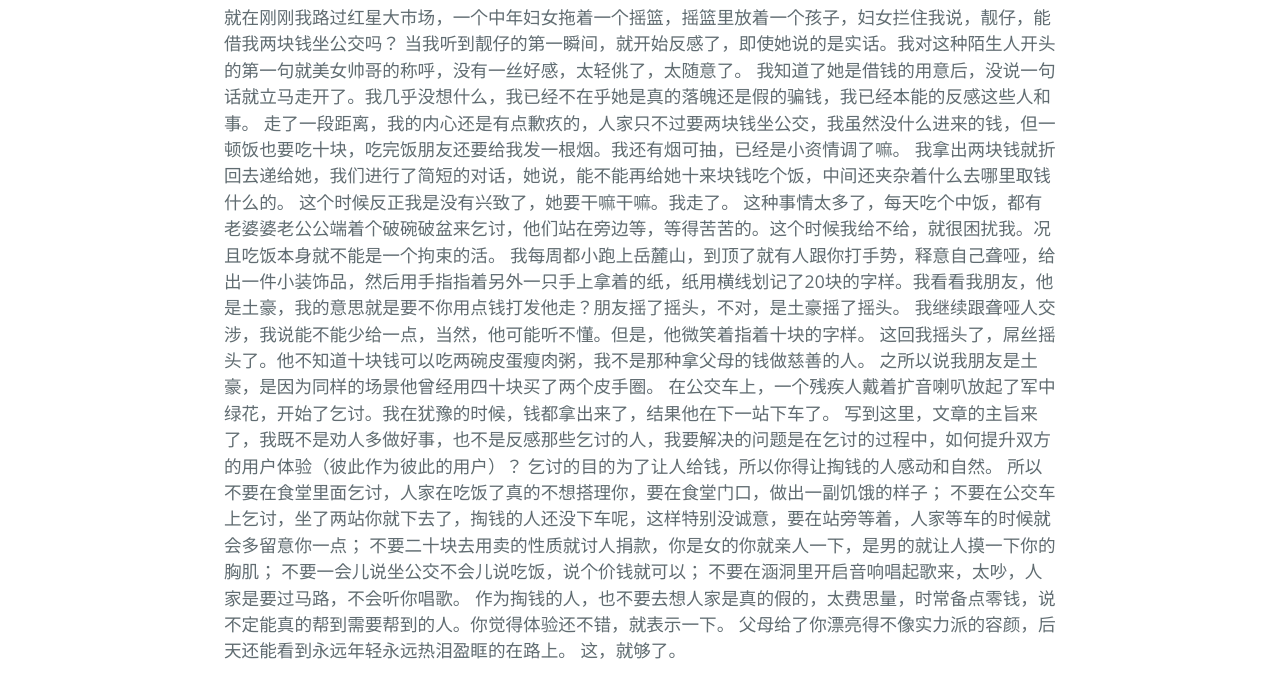
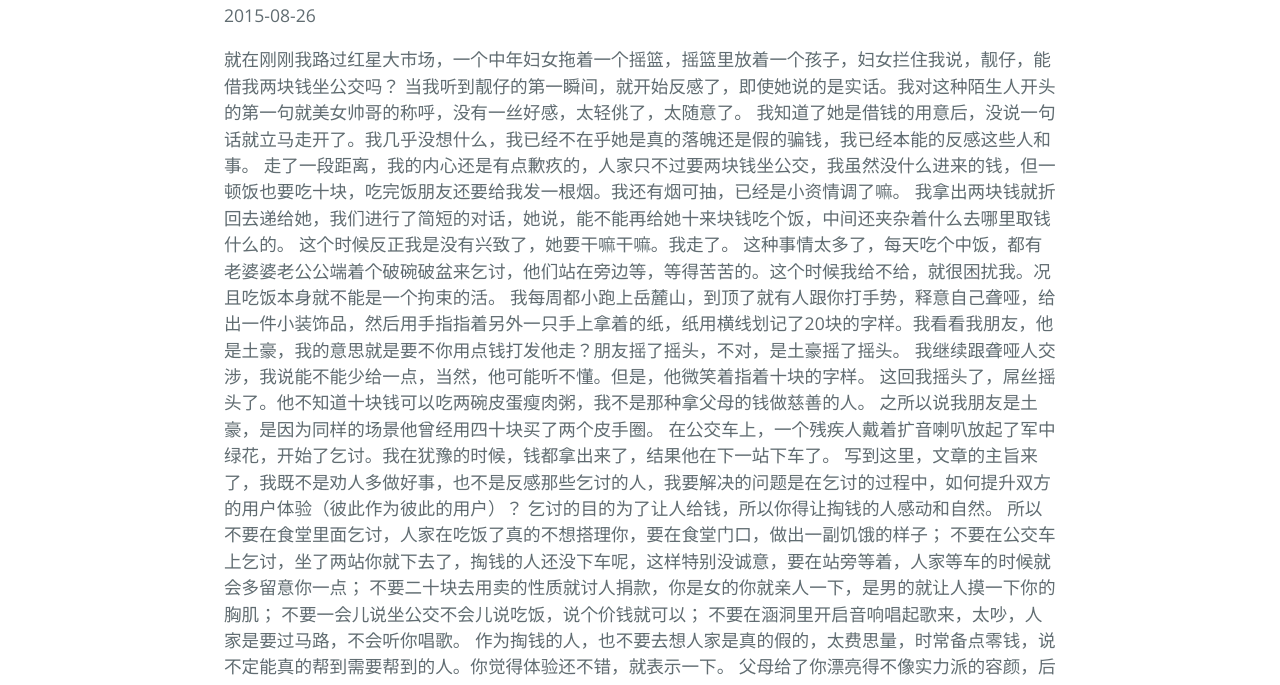
Before and after one commit to zengxiaoluan/zengxiaoluan.github.io, a plain HTML site: page index.html in a window 1280 px wide. Shown: the part 415-1100 px from the top of the page. Drawn offline with nearby package versions, Linux system fonts and the light colour scheme.

Commit message:
Update index.html

```diff
--- a/index.html
+++ b/index.html
@@ -18,6 +18,7 @@
     <section class="main-content">
 
 <h1>《乞讨与用户体验》</h1>
+<time>2015-08-26</time>
 <p>就在刚刚我路过红星大市场，一个中年妇女拖着一个摇篮，摇篮里放着一个孩子，妇女拦住我说，靓仔，能借我两块钱坐公交吗？
 
 当我听到靓仔的第一瞬间，就开始反感了，即使她说的是实话。我对这种陌生人开头的第一句就美女帅哥的称呼，没有一丝好感，太轻佻了，太随意了。
```
